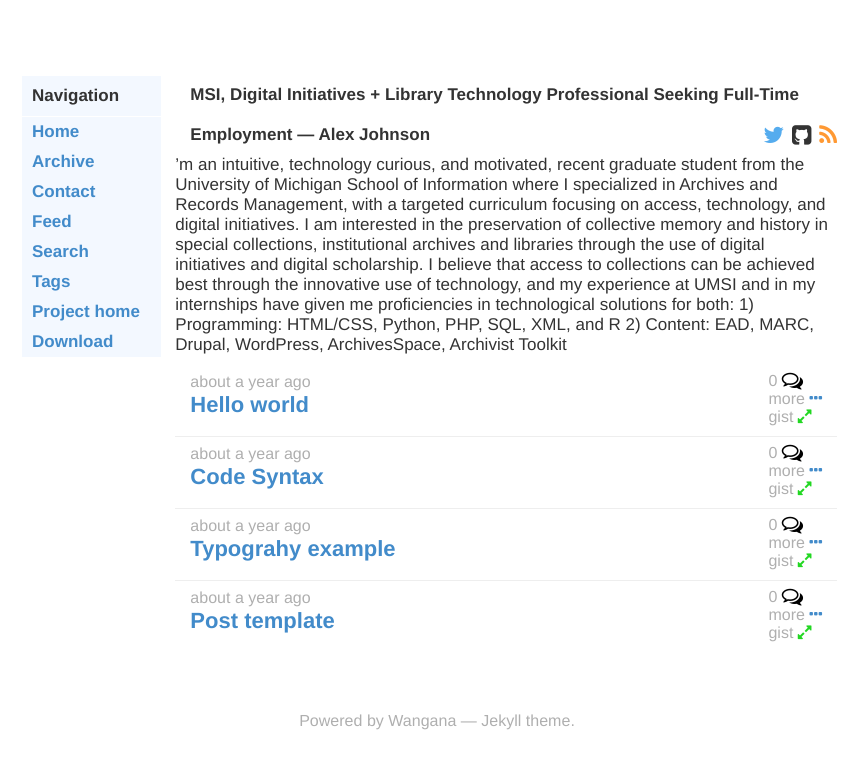
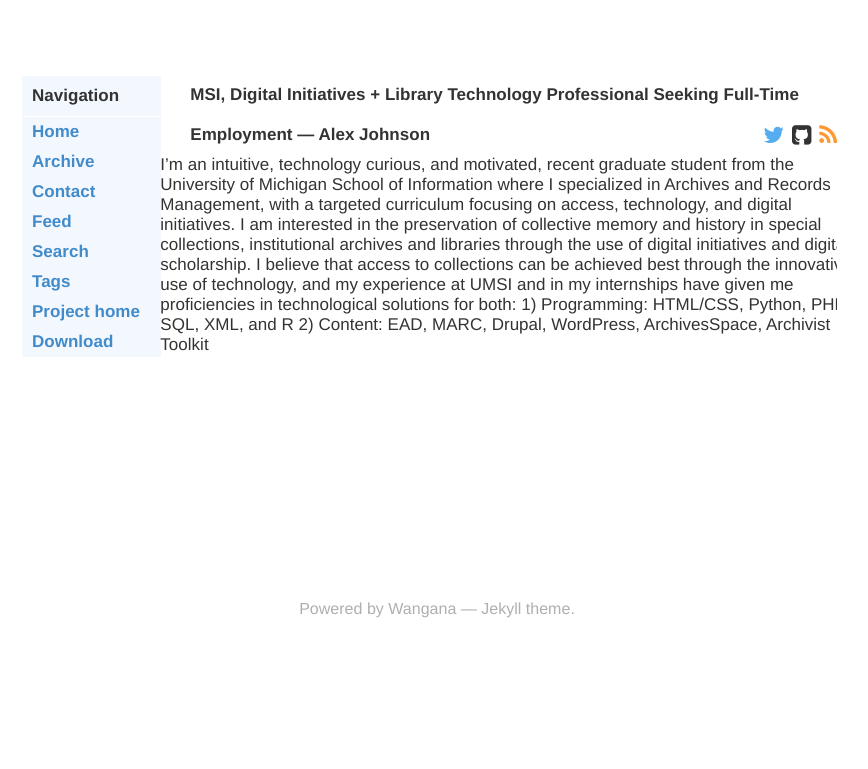
Before and after one commit to ahjohns/ahjohns.github.io, a Jekyll site: the page built from index.html, in a window 1280 px wide. Shown: the top 769 px of the page, without its empty margins (203-1071 px from the left). Built offline with Jekyll 4.4.1, drawn with Linux system fonts in a browser that asks for light colours; some web fonts are replaced; Markdown is read by kramdown in place of the engine named in the settings.

Commit message:
Update index.html

```diff
--- a/index.html
+++ b/index.html
@@ -1,9 +1,8 @@
 ---
 layout: default
 ---
-<div class="col-sm-12">
-    <div class="page">
-        <p>’m an intuitive, technology curious, and motivated, recent graduate student from the University of Michigan School of Information where I specialized in Archives and Records Management, with a targeted curriculum focusing on access, technology, and digital initiatives.
+
+<p>I’m an intuitive, technology curious, and motivated, recent graduate student from the University of Michigan School of Information where I specialized in Archives and Records Management, with a targeted curriculum focusing on access, technology, and digital initiatives.
 
 I am interested in the preservation of collective memory and history in special collections, institutional archives and libraries through the use of digital initiatives and digital scholarship. I believe that access to collections can be achieved best through the innovative use of technology, and my experience at UMSI and in my internships have given me proficiencies in technological solutions for both:
 
@@ -12,32 +11,6 @@ I am interested in the preservation of collective memory and history in special
 2) Content: EAD, MARC, Drupal, WordPress, ArchivesSpace, Archivist Toolkit
 
 </p>
-        {% for post in site.posts %}
-            {% if post.archive == false %}
-            <div class="page-item">
-                <div class="col-sm-8">
-                    <ul class="page-item-title">
-                        <li><time class="timeago meta" datetime="{{ post.date |  date: "%A %-d %B %Y" }}">{{ post.date }}</time>
-                        <a class="meta pull-right comments-meta" href="{{ post.url | prepend: site.url }}#disqus_thread">0 <i class="fa fa-comments-o fa-lg"></i></a></li>
-                        <li><a class="title" href="{{ post.url | prepend: site.url }}">{{ post.title }}</a></li>
-                    </ul>
-                </div>
-                <div class="col-sm-4 hide-on-phone">
-                    <ul class="page-item-title pull-right meta">
-                        <li><a href="{{ post.url | prepend: site.url }}#disqus_thread">0 <i class="fa fa-comments-o fa-lg"></i></a></li>
-                        <li><a href="{{ post.url | prepend: site.url }}">more <i class="fa fa-ellipsis-h"></i></a></li>
-                        <li><a class="pib-indicator">gist <i class="fa fa-expand"></i></a>
-                        </li>
-                    </ul>
-                </div>
-                <div class="col-sm-12 page-item-body">
-                    {{post.excerpt}}
-                </div>
-            </div>
-            {% endif %}
-        {% endfor %}
-    </div>
-</div>
 <script>
 $(document).ready(function() {
     $(".page").children().first().find(".page-item-body").css( "display", "block" );
```
